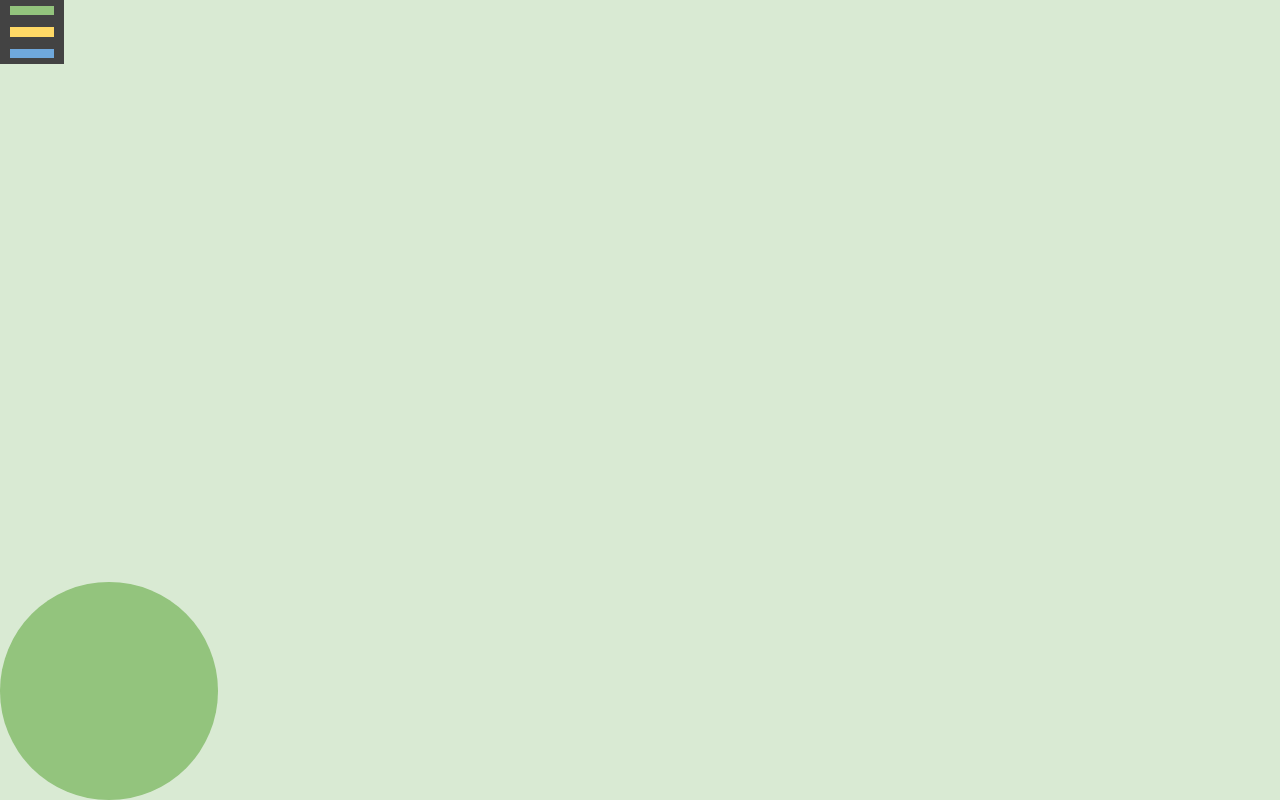
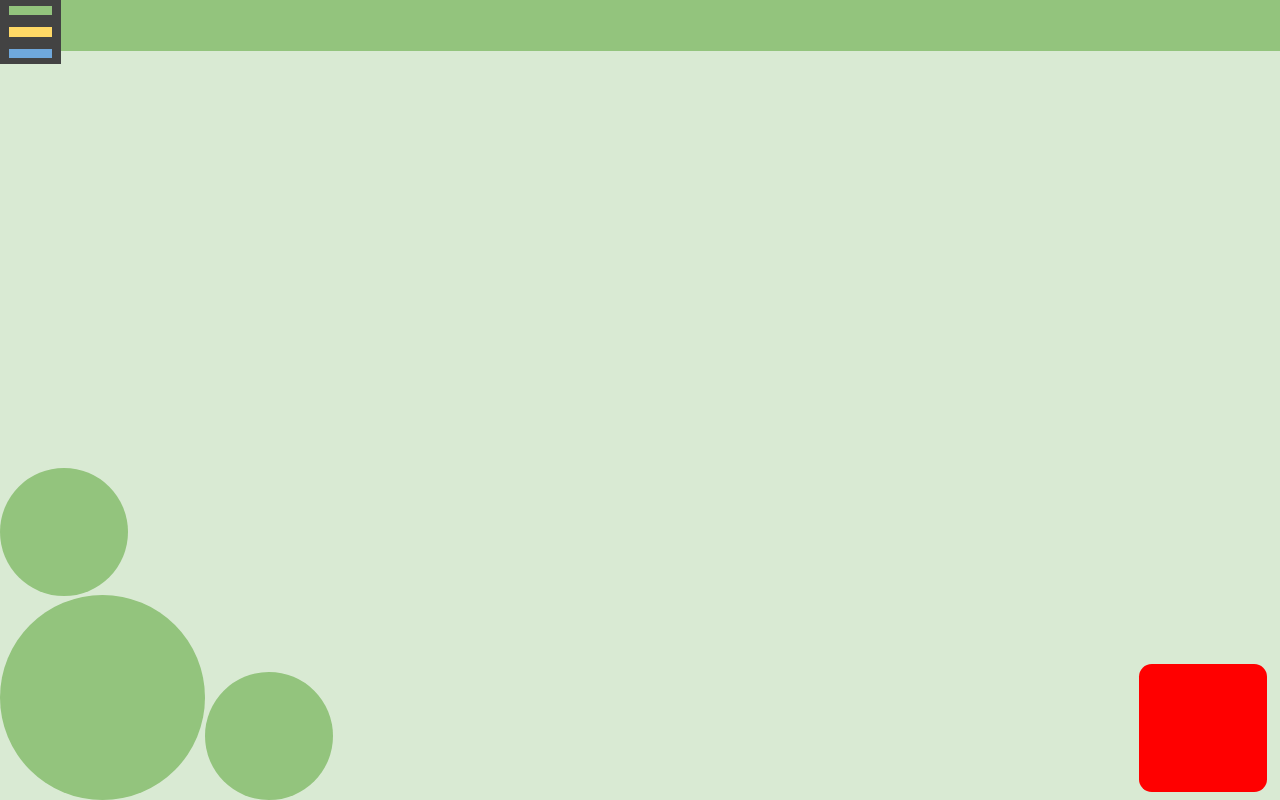
Before and after one commit to TannerStevens/CS477-UI, a React (Create React App) app: page /#/map in a window 1280 px wide. Built offline with nearby package versions, Linux system fonts and the light colour scheme.

Commit message:
Flushed out Map

```diff
--- a/src/IconButton.js
+++ b/src/IconButton.js
@@ -19,11 +19,13 @@ class IconButton extends React.Component {
                     width:this.props.size.toString(),
                     height:this.props.size.toString(),
                     borderRadius: '50%',
+                    borderStyle:'solid',
+                    borderColor:'#434343',
                     backgroundColor: this.props.backgroundColor,
                     color: this.props.color,
                     textAlign: 'center',
                     alignItems: 'center',
-                    justifyContent: 'center'
+                    justifyContent: 'center',
                 },
                 buttonIcon:{
                     width:'50%',
--- a/src/MapScreen.js
+++ b/src/MapScreen.js
@@ -7,7 +7,12 @@ class MapScreen extends React.Component {
         return(
             <div style={styles.container}>
                 <Hamburger/>
-                <div style={styles.speed}/>
+                <div style={styles.newsReel}/>
+                <div style={styles.speed}>
+                    <div style={styles.tripTime}/>
+                    <div style={styles.fuel}/>
+                </div>
+                <div style={styles.stop}/>
             </div>
         );
     }
@@ -21,11 +26,42 @@ const styles = {
         height: '100vh',
         backgroundColor: "#d9ead3"
     },
+    stop:{
+        position:'absolute',
+        bottom:'1%',
+        right:'1%',
+        width:'10vw',
+        height:'10vw',
+        borderRadius: '10%',
+        backgroundColor:'red'
+    },
+    newsReel:{
+        width:'100%',
+        height:'4vw',
+        backgroundColor: "#93c47d"
+    },
     speed:{
         position:'absolute',
         bottom:'0',
-        width:'17vw',
-        height:'17vw',
+        width:'16vw',
+        height:'16vw',
+        borderRadius:'50%',
+        backgroundColor: "#93c47d"
+    },
+    tripTime:{
+        position:'absolute',
+        top:'-62%',
+        width:'10vw',
+        height:'10vw',
+        borderRadius:'50%',
+        backgroundColor: "#93c47d"
+    },
+    fuel:{
+        position:'absolute',
+        bottom:0,
+        left:'100%',
+        width:'10vw',
+        height:'10vw',
         borderRadius:'50%',
         backgroundColor: "#93c47d"
     }
```
